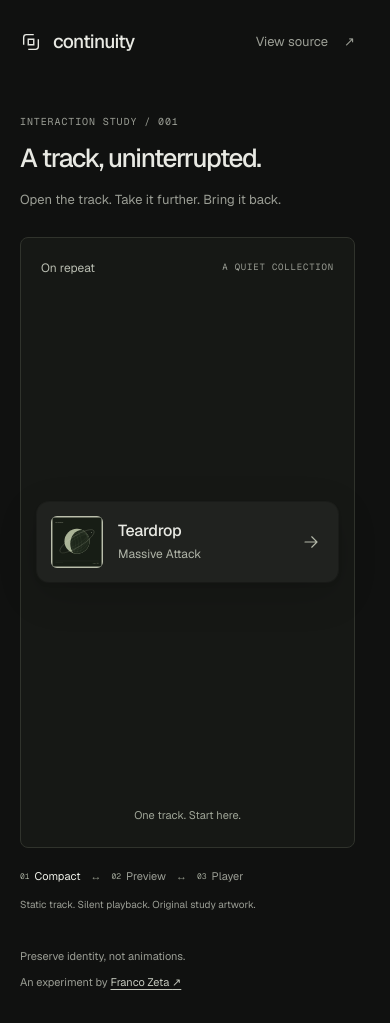
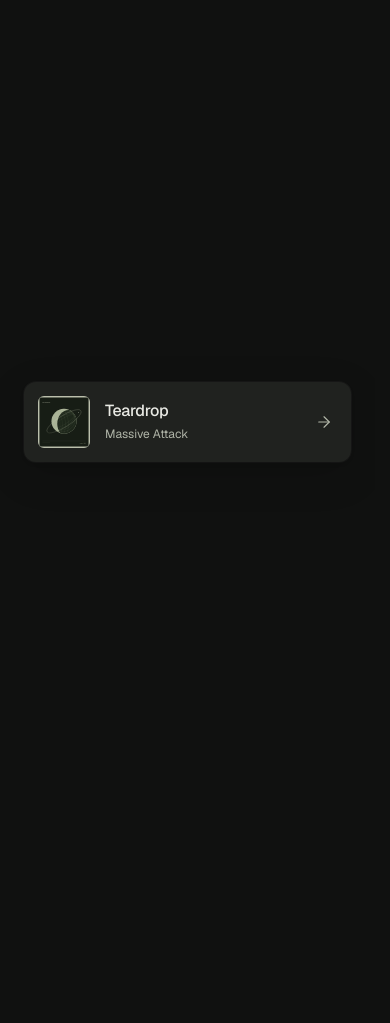
Before and after one commit to francozeta/continuity, a Next.js app: page / in a window 390 px wide. After the commit the page ends 844 px from the top, so only its background shows below. Built offline with nearby package versions, Linux system fonts and the light colour scheme.

Commit message:
refactor: focus the demo on the track experiment

```diff
--- a/app/globals.css
+++ b/app/globals.css
@@ -1,18 +1,65 @@
 @import "tailwindcss";
+@import "tw-animate-css";
+@import "shadcn/tailwind.css";
+
+@custom-variant dark (&:is(.dark *));
 
 :root {
   color-scheme: dark;
   --background: #101110;
   --foreground: #e8e9e3;
-  --muted: #9b9e95;
   --surface: #20221f;
+  --card: var(--surface);
+  --card-foreground: var(--foreground);
+  --popover: var(--surface);
+  --popover-foreground: var(--foreground);
+  --primary: #dce3d0;
+  --primary-foreground: #20261a;
+  --secondary: #2c3029;
+  --secondary-foreground: var(--foreground);
+  --muted: #373d32;
+  --muted-foreground: #9b9e95;
+  --accent: #2c3029;
+  --accent-foreground: var(--foreground);
+  --destructive: #f28c8c;
+  --border: #3b4133;
+  --input: #3b4133;
+  --ring: #dce3d0;
+  --radius: 0.625rem;
+  --icon-swap-dur: 250ms;
+  --icon-swap-blur: 2px;
+  --icon-swap-start-scale: 0.25;
+  --icon-swap-ease: ease-in-out;
 }
+
 @theme inline {
   --color-background: var(--background);
   --color-foreground: var(--foreground);
+  --color-card: var(--card);
+  --color-card-foreground: var(--card-foreground);
+  --color-popover: var(--popover);
+  --color-popover-foreground: var(--popover-foreground);
+  --color-primary: var(--primary);
+  --color-primary-foreground: var(--primary-foreground);
+  --color-secondary: var(--secondary);
+  --color-secondary-foreground: var(--secondary-foreground);
+  --color-muted: var(--muted);
+  --color-muted-foreground: var(--muted-foreground);
+  --color-accent: var(--accent);
+  --color-accent-foreground: var(--accent-foreground);
+  --color-destructive: var(--destructive);
+  --color-border: var(--border);
+  --color-input: var(--input);
+  --color-ring: var(--ring);
   --font-sans: var(--font-geist-sans);
   --font-mono: var(--font-geist-mono);
+  --radius-sm: calc(var(--radius) * 0.6);
+  --radius-md: calc(var(--radius) * 0.8);
+  --radius-lg: var(--radius);
+  --radius-xl: calc(var(--radius) * 1.4);
+  --radius-2xl: calc(var(--radius) * 1.8);
 }
+
 * {
   box-sizing: border-box;
 }
@@ -25,85 +72,25 @@
   color: var(--foreground);
   font-family: var(--font-geist-sans), sans-serif;
 }
-a {
-  color: inherit;
-  text-decoration: none;
+main {
+  width: 100%;
 }
 button {
   font: inherit;
   color: inherit;
   cursor: pointer;
+  -webkit-tap-highlight-color: transparent;
 }
-button[hidden],
 [hidden] {
   display: none !important;
 }
-button:focus-visible,
-a:focus-visible,
-main:focus-visible {
+button:focus-visible {
   outline: 2px solid;
   outline-offset: 5px;
 }
-button {
-  -webkit-tap-highlight-color: transparent;
-}
 ::selection {
-  background: #dce0d0;
-  color: #101110;
-}
-.site-shell {
-  width: 100%;
-  max-width: 1200px;
-  margin: 0 auto;
-  padding: 0 48px;
-}
-.site-header {
-  display: flex;
-  align-items: center;
-  justify-content: space-between;
-  min-height: 112px;
-}
-.wordmark {
-  display: inline-flex;
-  align-items: center;
-  gap: 11px;
-  font-size: 19px;
-  font-weight: 500;
-  letter-spacing: -0.7px;
-}
-.source-link {
-  display: inline-flex;
-  align-items: center;
-  gap: 16px;
-  min-height: 44px;
-  color: var(--muted);
-  font-size: 13px;
-}
-.source-link:hover,
-.site-footer a:hover {
-  color: var(--foreground);
-}
-.skip-link {
-  position: absolute;
-  left: -9999px;
-}
-.skip-link:focus {
-  left: 24px;
-  top: 16px;
-  z-index: 100;
-  padding: 12px;
-  background: var(--foreground);
+  background: var(--primary);
   color: var(--background);
-}
-main {
-  scroll-margin-top: 24px;
-}
-.experiment-heading {
-  display: flex;
-  align-items: flex-end;
-  justify-content: space-between;
-  gap: 24px;
-  margin: 49px 0 32px;
 }
 .eyebrow {
   font-family: var(--font-geist-mono), monospace;
@@ -111,38 +98,11 @@
   line-height: 1.6;
   letter-spacing: 0.09em;
   text-transform: uppercase;
-  color: var(--muted);
-}
-h1 {
-  font-size: clamp(26px, 3vw, 36px);
-  line-height: 1.2;
-  letter-spacing: -1.4px;
-  font-weight: 450;
-  margin: 13px 0 0;
-}
-.instruction {
-  font-size: 13px;
-  line-height: 1.65;
-  color: var(--muted);
-  margin: 0 0 3px;
-}
-.experiment-canvas {
-  position: relative;
-  background: #161815;
-  border: 1px solid #30332c;
-  border-radius: 8px;
-}
-.canvas-heading {
-  display: flex;
-  justify-content: space-between;
-  align-items: center;
-  gap: 16px;
-  padding: 25px 30px 0;
-  font-size: 13px;
-  color: #b8bcb0;
+  color: var(--muted-foreground);
 }
 .track-stage {
-  min-height: 540px;
+  min-height: 100svh;
+  width: 100%;
   padding: 32px;
   display: flex;
   align-items: center;
@@ -216,6 +176,7 @@
 .track-open {
   position: absolute;
   inset: 0;
+  height: auto;
   border: 0;
   border-radius: inherit;
   background: transparent;
@@ -343,6 +304,7 @@
   background: transparent;
   border: 0;
   border-top: 1px solid #3b4133;
+  border-radius: 0;
   color: #c6ceba;
   font-size: 12px;
 }
@@ -382,18 +344,6 @@
   width: 100%;
   margin-top: 28px;
 }
-.track-timeline input {
-  display: block;
-  width: 100%;
-  height: 44px;
-  margin: 0;
-  accent-color: #dce3d0;
-  cursor: pointer;
-}
-.track-timeline input:focus-visible {
-  outline: 2px solid;
-  outline-offset: 4px;
-}
 .timeline-times {
   display: flex;
   justify-content: space-between;
@@ -411,7 +361,7 @@
   border-radius: 50%;
   padding: 14px;
 }
-[data-state="player"] .play-button span {
+[data-state="player"] .play-button .play-label {
   position: absolute;
   width: 1px;
   height: 1px;
@@ -421,61 +371,50 @@
 .restart-button {
   margin-left: auto;
 }
-.canvas-note {
-  font-size: 11px;
-  color: #a0a698;
-  margin: 0 0 24px;
-  text-align: center;
+
+.track-timeline [data-slot="slider-track"] {
+  background: var(--muted);
 }
-.experiment-caption {
-  display: flex;
-  align-items: center;
-  justify-content: space-between;
-  gap: 24px;
-  margin-top: 20px;
+.track-timeline [data-slot="slider-thumb"] {
+  background: var(--primary);
+  border: 0;
 }
-.state-path {
-  list-style: none;
-  padding: 0;
-  margin: 0;
-  display: flex;
-  align-items: center;
-  gap: 18px;
-  font-size: 12px;
-  color: #9b9e95;
+.track-timeline [data-slot="slider-thumb"]:has(input:focus-visible) {
+  outline: 2px solid;
+  outline-offset: 4px;
 }
-.state-path li[aria-current] {
-  color: #eef0e8;
+.t-icon-swap {
+  position: relative;
+  display: inline-grid;
 }
-.state-path li span {
-  font-family: var(--font-geist-mono), monospace;
-  font-size: 9px;
-  margin-right: 6px;
-  color: #a0a698;
+.t-icon-swap .t-icon {
+  grid-area: 1 / 1;
+  transition:
+    opacity var(--icon-swap-dur) var(--icon-swap-ease),
+    filter var(--icon-swap-dur) var(--icon-swap-ease),
+    transform var(--icon-swap-dur) var(--icon-swap-ease);
+  will-change: opacity, filter, transform;
 }
-.path-divider {
-  color: #8f9487;
+.t-icon-swap[data-state="a"] .t-icon[data-icon="a"],
+.t-icon-swap[data-state="b"] .t-icon[data-icon="b"] {
+  opacity: 1;
+  filter: blur(0);
+  transform: scale(1);
 }
-.experiment-caption > p {
-  font-size: 10px;
-  color: var(--muted);
-  margin: 0;
+.t-icon-swap[data-state="a"] .t-icon[data-icon="b"],
+.t-icon-swap[data-state="b"] .t-icon[data-icon="a"] {
+  opacity: 0;
+  filter: blur(var(--icon-swap-blur));
+  transform: scale(var(--icon-swap-start-scale));
 }
-.site-footer {
-  display: flex;
-  justify-content: space-between;
-  gap: 24px;
-  padding: 56px 0 32px;
-  color: var(--muted);
-  font-size: 11px;
-}
-.site-footer p {
-  margin: 0;
-}
-.site-footer a {
-  color: #c5c9be;
-  text-decoration: underline;
-  text-underline-offset: 3px;
+@media (prefers-reduced-motion: reduce) {
+  .t-icon-swap .t-icon {
+    transition: none !important;
+  }
+  [data-slot="button"],
+  [data-slot="slider-thumb"] {
+    transition: none;
+  }
 }
 @media (prefers-reduced-motion: no-preference) {
   .play-button,
@@ -491,46 +430,18 @@
   }
 }
 @media (max-width: 640px) {
-  .site-shell {
-    padding: 0 20px;
+  .track-stage {
+    padding: 24px;
   }
-  .site-header {
-    min-height: 84px;
-  }
-  .experiment-heading {
-    display: block;
-    margin: 30px 0 26px;
-  }
-  .instruction {
-    margin-top: 15px;
-  }
-  .instruction br {
-    display: none;
-  }
-  .canvas-heading {
-    padding: 21px 20px 0;
-    font-size: 12px;
-  }
-  .canvas-heading .eyebrow {
-    font-size: 9px;
-  }
-  .track-stage {
-    min-height: 530px;
-    padding: 16px;
-  }
-  .experiment-canvas[data-state="preview"] .track-stage {
+  .track-stage[data-state="preview"] {
     align-items: flex-end;
-    padding: 28px 0 0;
+    padding: 24px 0 0;
   }
   .track-surface[data-state="preview"] {
     width: 100%;
+    max-width: 420px;
     border-radius: 20px 20px 0 0 !important;
     padding: 30px 24px 24px;
-  }
-  .experiment-canvas[data-state="preview"] .canvas-note {
-    background: var(--surface);
-    padding: 0 0 20px;
-    margin: 0;
   }
   .track-surface[data-state="player"] {
     width: 100%;
@@ -564,28 +475,4 @@
   .track-timeline {
     margin-top: 22px;
   }
-  .experiment-caption {
-    align-items: flex-start;
-    flex-direction: column;
-    gap: 12px;
-  }
-  .state-path {
-    gap: 10px;
-    font-size: 11px;
-  }
-  .state-path li:not(.path-divider) {
-    display: flex;
-    align-items: center;
-    gap: 5px;
-    white-space: nowrap;
-  }
-  .state-path li span {
-    margin: 0;
-    font-size: 8px;
-  }
-  .site-footer {
-    padding-top: 36px;
-    flex-direction: column;
-    gap: 10px;
-  }
 }
--- a/app/layout.tsx
+++ b/app/layout.tsx
@@ -22,7 +22,7 @@
   return (
     <html
       lang="en"
-      className={`${geistSans.variable} ${geistMono.variable} h-full antialiased`}
+      className={`${geistSans.variable} ${geistMono.variable} dark h-full antialiased`}
     >
       <body className="min-h-full flex flex-col">{children}</body>
     </html>
--- a/app/page.tsx
+++ b/app/page.tsx
@@ -1,59 +1,10 @@
-import Link from "next/link";
 import { TrackExperiment } from "./track-experiment";
 
 export default function Home() {
   return (
-    <div className="site-shell">
-      <a className="skip-link" href="#experiment">
-        Skip to experiment
-      </a>
-      <header className="site-header">
-        <Link className="wordmark" href="/" aria-label="Continuity home">
-          <svg
-            aria-hidden="true"
-            width="22"
-            height="22"
-            viewBox="0 0 24 24"
-            fill="none"
-          >
-            <path
-              d="M15 4H7a3 3 0 0 0-3 3v8M9 20h8a3 3 0 0 0 3-3V9"
-              stroke="currentColor"
-              strokeWidth="1.5"
-            />
-            <path d="M9 9h6v6H9z" stroke="currentColor" strokeWidth="1.5" />
-          </svg>
-          continuity
-        </Link>
-        <a
-          className="source-link"
-          href="https://github.com/francozeta/continuity"
-        >
-          View source <span aria-hidden="true">↗</span>
-        </a>
-      </header>
-      <main id="experiment" tabIndex={-1}>
-        <div className="experiment-heading">
-          <div>
-            <p className="eyebrow">Interaction study / 001</p>
-            <h1>A track, uninterrupted.</h1>
-          </div>
-          <p className="instruction">
-            Open the track. Take it further.
-            <br /> Bring it back.
-          </p>
-        </div>
-        <TrackExperiment />
-      </main>
-      <footer className="site-footer">
-        <p>Preserve identity, not animations.</p>
-        <p>
-          An experiment by{" "}
-          <a href="https://github.com/francozeta">
-            Franco Zeta <span aria-hidden="true">↗</span>
-          </a>
-        </p>
-      </footer>
-    </div>
+    <main id="experiment" aria-label="Continuity music experiment">
+      <h1 className="sr-only">Continuity music experiment</h1>
+      <TrackExperiment />
+    </main>
   );
 }
--- a/app/track-experiment.tsx
+++ b/app/track-experiment.tsx
@@ -3,13 +3,25 @@
 import Image from "next/image";
 import { LayoutGroup, MotionConfig, arc, motion } from "motion/react";
 import { useLayoutEffect, useRef, useState, useSyncExternalStore } from "react";
+import {
+  ArrowLeft,
+  ArrowRight,
+  Bookmark,
+  Pause,
+  Play,
+  RotateCcw,
+  X,
+} from "lucide-react";
+import { Button } from "@/components/ui/button";
+import { Slider } from "@/components/ui/slider";
 
 type TrackState = "compact" | "preview" | "player";
+const MotionButton = motion.create(Button);
 
 // Route the labels around the cover. Explicit directions keep the return bend
 // on the same side without sharing an automatic path's direction memory.
-const labelsToPlayer = arc({ strength: 1.2, direction: "ccw" });
-const labelsToPreview = arc({ strength: 1.2, direction: "cw" });
+const labelsToPlayer = arc({ strength: 1.35, direction: "ccw" });
+const labelsToPreview = arc({ strength: 1.35, direction: "cw" });
 
 const reducedMotionQuery = "(prefers-reduced-motion: reduce)";
 
@@ -33,30 +45,6 @@
   return `${Math.floor(seconds / 60)
     .toString()
     .padStart(2, "0")}:${(seconds % 60).toString().padStart(2, "0")}`;
-}
-
-function Arrow({ direction = "right" }: { direction?: "left" | "right" }) {
-  return (
-    <svg
-      aria-hidden="true"
-      width="18"
-      height="18"
-      viewBox="0 0 24 24"
-      fill="none"
-    >
-      <path
-        d={
-          direction === "left"
-            ? "m11 5-7 7 7 7M4 12h16"
-            : "m13 5 7 7-7 7M20 12H4"
-        }
-        stroke="currentColor"
-        strokeWidth="1.5"
-        strokeLinecap="round"
-        strokeLinejoin="round"
-      />
-    </svg>
-  );
 }
 
 export function TrackExperiment() {
@@ -102,12 +90,7 @@
     // creation. A reactive instant transition reduces travel without remounting.
     <MotionConfig transition={{ layout: transition }}>
       <LayoutGroup id="track-experiment">
-        <div className="experiment-canvas" data-state={state}>
-          <div className="canvas-heading">
-            <span>On repeat</span>
-            <span className="eyebrow">A quiet collection</span>
-          </div>
-          <div className="track-stage">
+        <div className="track-stage" data-state={state}>
           <motion.section
             id="track-details"
             layout
@@ -163,7 +146,8 @@
                 Massive Attack
               </motion.p>
             </motion.div>
-              <button
+            <Button
+              variant="ghost"
               ref={openRef}
               className="track-open"
               type="button"
@@ -174,12 +158,17 @@
               onClick={() => changeState("preview")}
             >
               <span className="open-arrow">
-                  <Arrow />
+                <ArrowRight
+                  aria-hidden="true"
+                  className="size-[18px]"
+                  strokeWidth={1.5}
+                />
               </span>
-              </button>
+            </Button>
             {state !== "compact" && (
               <>
-                  <motion.button
+                <MotionButton
+                  variant="ghost"
                   layout="position"
                   layoutAnchor={{ x: 1, y: 0 }}
                   ref={backRef}
@@ -193,24 +182,19 @@
                   }
                 >
                   {state === "player" ? (
-                      <Arrow direction="left" />
+                    <ArrowLeft
+                      aria-hidden="true"
+                      className="size-[18px]"
+                      strokeWidth={1.5}
+                    />
                   ) : (
-                      <svg
+                    <X
                       aria-hidden="true"
-                        width="18"
-                        height="18"
-                        viewBox="0 0 24 24"
-                        fill="none"
-                      >
-                        <path
-                          d="m6 6 12 12M6 18 18 6"
-                          stroke="currentColor"
-                          strokeWidth="1.5"
-                          strokeLinecap="round"
+                      className="size-[18px]"
+                      strokeWidth={1.5}
                     />
-                      </svg>
                   )}
-                  </motion.button>
+                </MotionButton>
                 {state === "player" && (
                   <motion.p
                     layout="position"
@@ -249,19 +233,18 @@
                     animate={{ opacity: 1 }}
                     transition={{ duration: 0.16, layout: transition }}
                   >
-                      <label className="sr-only" htmlFor="track-position">
-                        Playback position (silent demo)
-                      </label>
-                      <input
+                    <Slider
                       id="track-position"
-                        type="range"
                       min={0}
                       max={270}
                       step={1}
-                        value={position}
-                        aria-valuetext={`${Math.floor(position / 60)} minutes ${position % 60} seconds of 4 minutes 30 seconds`}
-                        onChange={(event) =>
-                          setPosition(Number(event.target.value))
+                      value={[position]}
+                      getAriaLabel={() => "Playback position (silent demo)"}
+                      getAriaValueText={(_, value) =>
+                        `${Math.floor(value / 60)} minutes ${value % 60} seconds of 4 minutes 30 seconds`
+                      }
+                      onValueChange={(value) =>
+                        setPosition(typeof value === "number" ? value : value[0])
                       }
                     />
                     <div className="timeline-times" aria-hidden="true">
@@ -277,7 +260,8 @@
                   animate={{ opacity: 1 }}
                   transition={{ duration: 0.16, layout: transition }}
                 >
-                    <button
+                  <Button
+                    variant="ghost"
                     className="play-button"
                     type="button"
                     aria-label={
@@ -288,22 +272,32 @@
                     aria-pressed={isPlaying}
                     onClick={() => setIsPlaying(!isPlaying)}
                   >
-                      <svg
+                    <span
+                      className="t-icon-swap"
+                      data-state={isPlaying ? "b" : "a"}
                       aria-hidden="true"
-                        width="18"
-                        height="18"
-                        viewBox="0 0 24 24"
+                    >
+                      <span className="t-icon" data-icon="a">
+                        <Play
+                          className="size-[18px]"
                           fill="currentColor"
-                      >
-                        {isPlaying ? (
-                          <path d="M7 5h4v14H7zm6 0h4v14h-4z" />
-                        ) : (
-                          <path d="m8 4 13 8-13 8z" />
-                        )}
-                      </svg>
-                      <span>{isPlaying ? "Pause" : "Play"}</span>
-                    </button>
-                    <button
+                          strokeWidth={0}
+                        />
+                      </span>
+                      <span className="t-icon" data-icon="b">
+                        <Pause
+                          className="size-[18px]"
+                          fill="currentColor"
+                          strokeWidth={0}
+                        />
+                      </span>
+                    </span>
+                    <span className="play-label">
+                      {isPlaying ? "Pause" : "Play"}
+                    </span>
+                  </Button>
+                  <Button
+                    variant="ghost"
                     className="save-button icon-button"
                     type="button"
                     aria-label={
@@ -314,88 +308,49 @@
                     aria-pressed={isSaved}
                     onClick={() => setIsSaved(!isSaved)}
                   >
-                      <svg
+                    <Bookmark
                       aria-hidden="true"
-                        width="19"
-                        height="19"
-                        viewBox="0 0 24 24"
+                      className="size-[19px]"
                       fill={isSaved ? "currentColor" : "none"}
-                      >
-                        <path
-                          d="M6 4h12v17l-6-4-6 4V4Z"
-                          stroke="currentColor"
-                          strokeWidth="1.5"
-                          strokeLinejoin="round"
+                      strokeWidth={1.5}
                     />
-                      </svg>
-                    </button>
+                  </Button>
                   {state === "player" && (
-                      <button
+                    <Button
+                      variant="ghost"
                       className="icon-button restart-button"
                       type="button"
                       aria-label="Restart Teardrop (silent demo)"
                       onClick={() => setPosition(0)}
                     >
-                        <svg
+                      <RotateCcw
                         aria-hidden="true"
-                          width="19"
-                          height="19"
-                          viewBox="0 0 24 24"
-                          fill="none"
-                        >
-                          <path
-                            d="M4 10a8 8 0 1 1 1 8M4 4v6h6"
-                            stroke="currentColor"
-                            strokeWidth="1.5"
-                            strokeLinecap="round"
-                            strokeLinejoin="round"
+                        className="size-[19px]"
+                        strokeWidth={1.5}
                       />
-                        </svg>
-                      </button>
+                    </Button>
                   )}
                 </motion.div>
                 {state === "preview" && (
-                    <motion.button
+                  <MotionButton
+                    variant="ghost"
                     layout="position"
                     ref={expandRef}
                     className="expand-button"
                     type="button"
                     onClick={() => changeState("player")}
                   >
-                      Open player <Arrow />
-                    </motion.button>
+                    Open player{" "}
+                    <ArrowRight
+                      aria-hidden="true"
+                      className="size-[18px]"
+                      strokeWidth={1.5}
+                    />
+                  </MotionButton>
                 )}
               </>
             )}
           </motion.section>
-          </div>
-          <p className="canvas-note">
-            {state === "compact"
-              ? "One track. Start here."
-              : state === "preview"
-                ? "A closer look. Keep going."
-                : "More space. Still the same track."}
-          </p>
-        </div>
-        <div className="experiment-caption">
-          <ol className="state-path" aria-label="Track presentation">
-            <li aria-current={state === "compact" ? "step" : undefined}>
-              <span>01</span> Compact
-            </li>
-            <li className="path-divider" aria-hidden="true">
-              ↔
-            </li>
-            <li aria-current={state === "preview" ? "step" : undefined}>
-              <span>02</span> Preview
-            </li>
-            <li className="path-divider" aria-hidden="true">
-              ↔
-            </li>
-            <li aria-current={state === "player" ? "step" : undefined}>
-              <span>03</span> Player
-            </li>
-          </ol>
-          <p>Static track. Silent playback. Original study artwork.</p>
         </div>
         <p className="sr-only" role="status">
           {state === "compact" ? "" : `Teardrop ${state} opened.`}
```
Also changed, not shown: 3 other files (tests, documents, lock files or other folders). Lines whose indentation alone changed are shown as unchanged.
